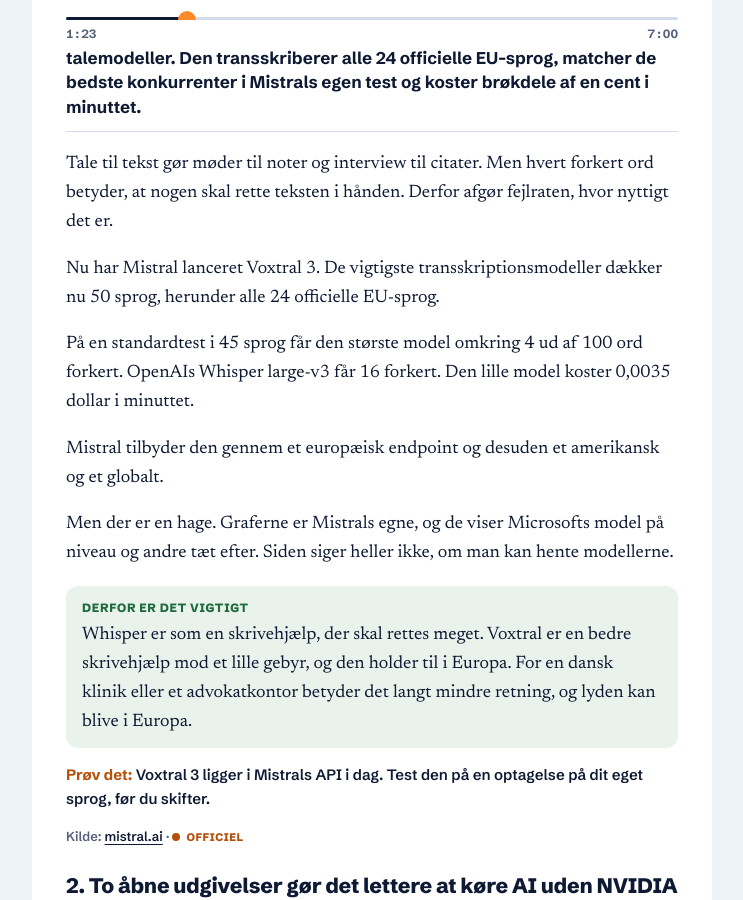
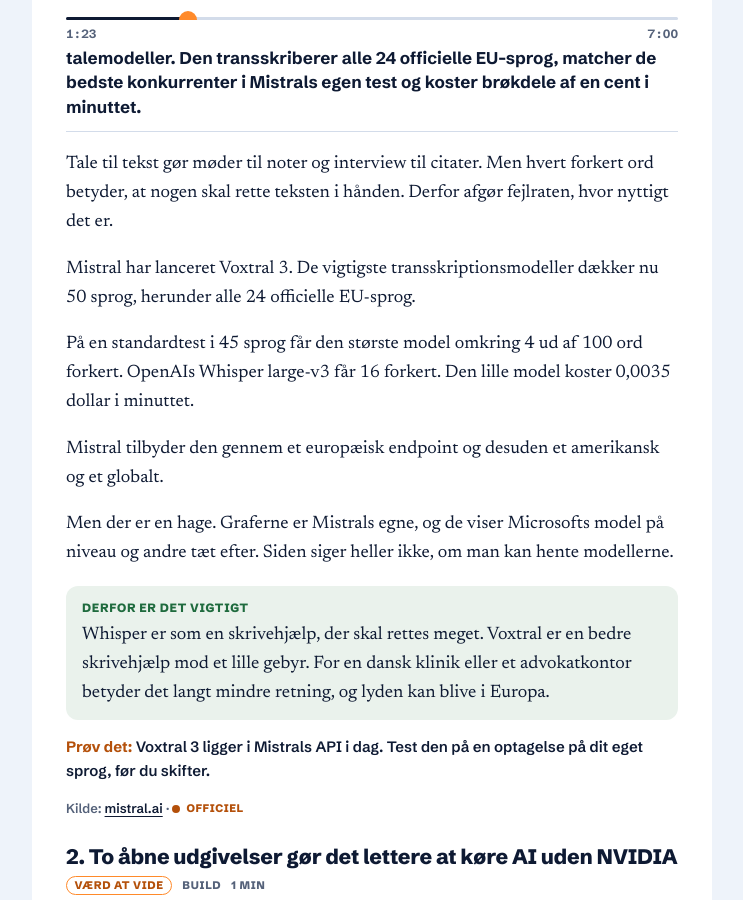
Before and after one commit to Repzei/7amai, a Jekyll site: the page built from _da/2026-10-21-mistral-s-voxtral-3-turns-speech-into-text-in-50-languages.md, in a window 1280 px wide and 900 px high, scrolled down 1105 px. Shown: the whole window, without its empty margins (268-1011 px from the left). Built offline with Jekyll 4.4.1, drawn with Linux system fonts in a browser that asks for light colours.

Commit message:
Sproglige rettelser 2026-10-21
Co-Authored-By: Claude Opus 5.5 <noreply@anthropic.com>
Claude-Session: https://claude.ai/code/session_01PyCPzqauWaEK9BhnS9zYeZ

```diff
--- a/_da/2026-10-21-mistral-s-voxtral-3-turns-speech-into-text-in-50-languages.md
+++ b/_da/2026-10-21-mistral-s-voxtral-3-turns-speech-into-text-in-50-languages.md
@@ -31,7 +31,7 @@ items:
 
 Tale til tekst gør møder til noter og interview til citater. Men hvert forkert ord betyder, at nogen skal rette teksten i hånden. Derfor afgør fejlraten, hvor nyttigt det er.
 
-Nu har Mistral lanceret Voxtral 3. De vigtigste transskriptionsmodeller dækker nu 50 sprog, herunder alle 24 officielle EU-sprog.
+Mistral har lanceret Voxtral 3. De vigtigste transskriptionsmodeller dækker nu 50 sprog, herunder alle 24 officielle EU-sprog.
 
 På en standardtest i 45 sprog får den største model omkring 4 ud af 100 ord forkert. OpenAIs Whisper large-v3 får 16 forkert. Den lille model koster 0,0035 dollar i minuttet.
 
@@ -39,7 +39,7 @@ Mistral tilbyder den gennem et europæisk endpoint og desuden et amerikansk og e
 
 Men der er en hage. Graferne er Mistrals egne, og de viser Microsofts model på niveau og andre tæt efter. Siden siger heller ikke, om man kan hente modellerne.
 
-<div class="why"><b>Derfor er det vigtigt</b><p>Whisper er som en skrivehjælp, der skal rettes meget. Voxtral er en bedre skrivehjælp mod et lille gebyr, og den holder til i Europa. For en dansk klinik eller et advokatkontor betyder det langt mindre retning, og lyden kan blive i Europa.</p></div>
+<div class="why"><b>Derfor er det vigtigt</b><p>Whisper er som en skrivehjælp, der skal rettes meget. Voxtral er en bedre skrivehjælp mod et lille gebyr. For en dansk klinik eller et advokatkontor betyder det langt mindre retning, og lyden kan blive i Europa.</p></div>
 
 <p class="todo"><b>Prøv det:</b> Voxtral 3 ligger i Mistrals API i dag. Test den på en optagelse på dit eget sprog, før du skifter.</p>
 
```
Also changed, not shown: _posts/2026-10-21-mistral-s-voxtral-3-turns-speech-into-text-in-50-languages.md (+1 -1 lines).
